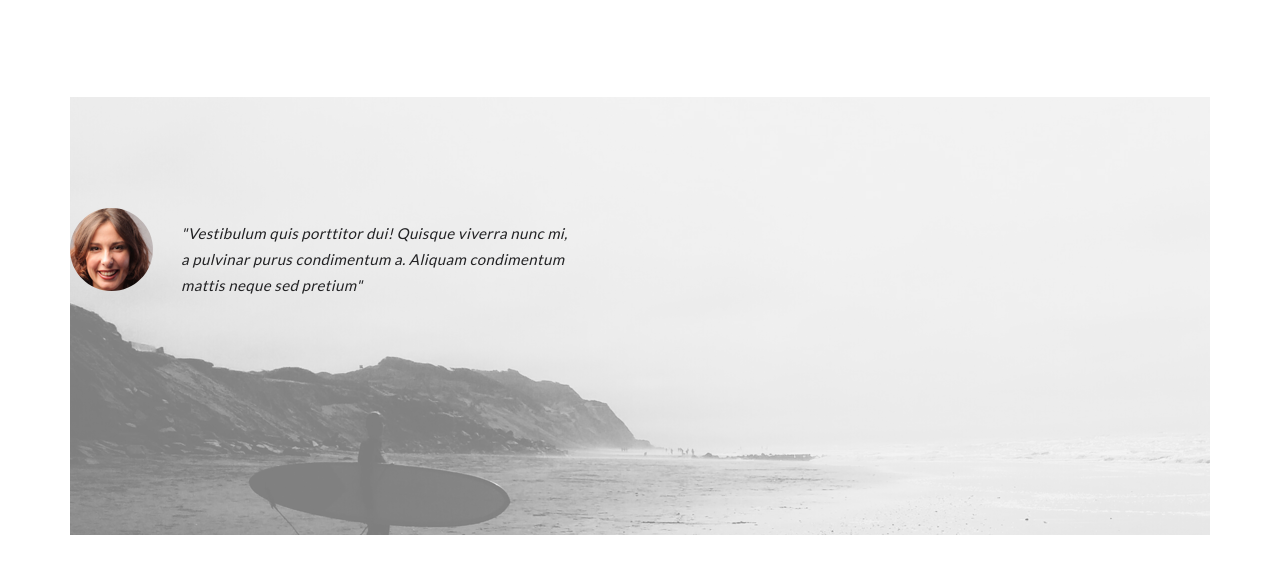
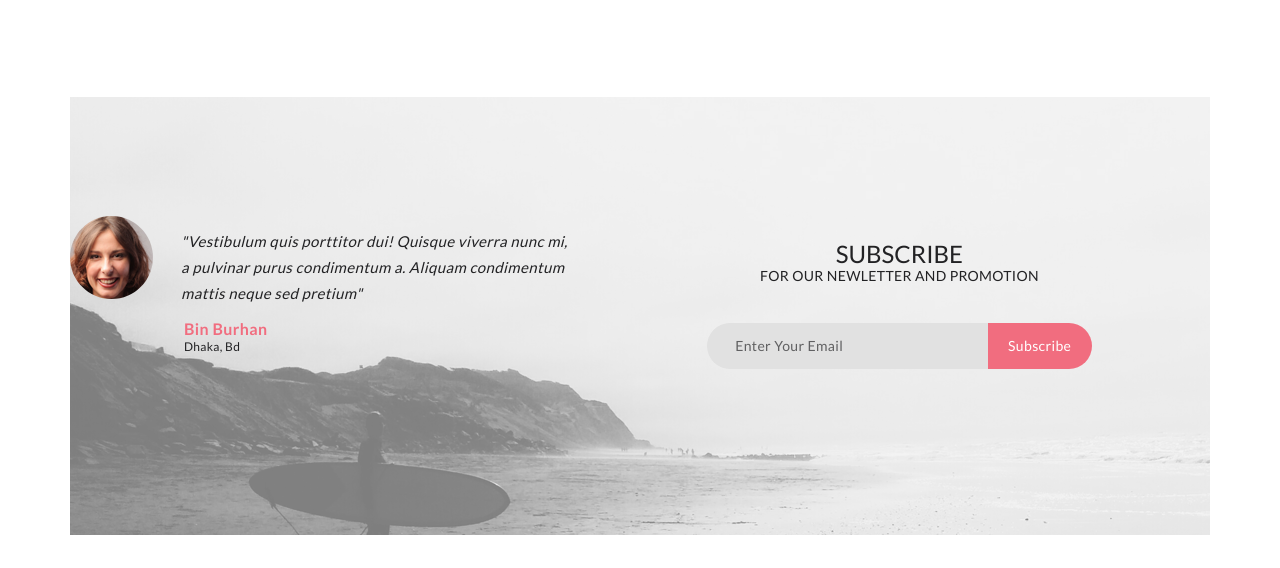
Before and after one commit to Underwerse/underwerse.github.io, a PHP site: page / in a window 1280 px wide. Shown: the part 3422-3990 px from the top of the page. Before the commit the page ends 3957 px from the top, so only its background shows below. Run offline with PHP 8.4, Linux system fonts and the light colour scheme.

Commit message:
Subscribe-right в процессе

```diff
--- a/brand/index.html
+++ b/brand/index.html
@@ -138,14 +138,32 @@
         <section class="subscription">
             <div class="subscription-left">
                 <img src="./img/avatar.png" alt="" class="avatar">
-                <p>"Vestibulum quis porttitor dui! Quisque viverra nunc mi,
+                <p id="subscription-left-quote">"Vestibulum quis porttitor dui! Quisque viverra nunc mi,
                     a pulvinar purus condimentum a. Aliquam condimentum mattis neque sed pretium"</p>
-                <p></p>
-                <p></p>
+                <p id="subscription-left-name">Bin Burhan</br>
+                <span>Dhaka, Bd</span></p>
+            </div>
+            <div class="subscription-right">
+                <p>Subscribe </br>
+                <span>FOR OUR NEWLETTER AND PROMOTION</span></p>
+                <div class="subscribe-btn">
+                    <div class="subscribe-btn-left">
+                        <span>Enter Your Email</span>
+                    </div>
+                    <div class="subscribe-btn-right">
+                        <span>Subscribe</span>
+                    </div>
+                </div>
             </div>
         </section>
 
         <div class="clearfix"></div>
+
+        <section class="brandInfoSection">
+            <div class="brand-info-left"></div>
+            <div class="brand-info-right"></div>
+        </section>
+
         <div class="footer"></div>
     </div>
 </body>
--- a/brand/style.css
+++ b/brand/style.css
@@ -413,20 +413,102 @@ ul li {
   overflow: hidden;
 }
 .subscription .subscription-left {
+  display: inline-block;
   margin-top: 111px;
+  width: 550px;
 }
 .subscription .subscription-left img {
   float: left;
 }
-.subscription .subscription-left p {
+.subscription .subscription-left #subscription-left-quote {
+  line-height: 26px;
   margin-left: 28px;
   margin-top: 12px;
+  padding-bottom: 0;
   display: inline-block;
   width: 395px;
   color: #222224;
   font-family: 'Lato';
   font-size: 15px;
   font-style: italic;
-  line-height: 26px;
   letter-spacing: 0.4px;
 }
+.subscription .subscription-left #subscription-left-name {
+  padding: 0;
+  margin-left: 114px;
+  margin-top: 15px;
+  color: #f16d7f;
+  font-family: 'Lato';
+  font-size: 16px;
+  font-weight: 700;
+  letter-spacing: 0.4px;
+  line-height: 1;
+}
+.subscription .subscription-left #subscription-left-name span {
+  padding: 0;
+  color: #222224;
+  font-family: 'Lato';
+  font-size: 12px;
+  font-weight: 300;
+  letter-spacing: 0.3px;
+}
+.subscription .subscription-right {
+  display: inline-block;
+  margin-top: 148px;
+  width: 550px;
+  text-align: center;
+}
+.subscription .subscription-right p {
+  color: #222224;
+  font-family: 'Lato';
+  font-size: 24px;
+  text-transform: uppercase;
+  font-weight: 400;
+}
+.subscription .subscription-right p span {
+  font-size: 14px;
+  letter-spacing: 0.6px;
+  line-height: 54px;
+  letter-spacing: 0.35px;
+  line-height: 24px;
+}
+.subscription .subscription-right .subscribe-btn {
+  margin-top: 35px;
+}
+.subscription .subscription-right .subscribe-btn .subscribe-btn-left {
+  display: inline-block;
+  width: 282px;
+  height: 46px;
+  background-color: #e1e1e1;
+  border-radius: 23px 0 0 23px;
+  text-align: left;
+  padding-left: 28px;
+}
+.subscription .subscription-right .subscribe-btn .subscribe-btn-left span {
+  line-height: 46px;
+  opacity: 0.67;
+  color: #222224;
+  font-family: 'Lato';
+  font-size: 14px;
+  font-weight: 400;
+  letter-spacing: 0.35px;
+}
+.subscription .subscription-right .subscribe-btn .subscribe-btn-right {
+  display: inline-block;
+  width: 104px;
+  height: 46px;
+  background-color: #f16d7f;
+  border-radius: 0 23px 23px 0;
+  margin-left: -6px;
+}
+.subscription .subscription-right .subscribe-btn .subscribe-btn-right span {
+  line-height: 46px;
+  color: #ffffff;
+  font-family: 'Lato';
+  font-size: 14px;
+  font-weight: 400;
+  letter-spacing: 0.35px;
+}
+.brandInfoSection {
+  height: 460px;
+}
--- a/brand/style.less
+++ b/brand/style.less
@@ -399,22 +399,105 @@ ul li {
     margin-top: 97px;
     overflow: hidden;
     .subscription-left {
+        display: inline-block;
         margin-top: 111px;
+        width: 550px;
+        // float: left;
         img {
             float: left;
         }
-        p {
+        #subscription-left-quote {
+            line-height: 26px;
             margin-left: 28px;
             margin-top: 12px;
+            padding-bottom: 0;
             display: inline-block;
             width: 395px;
             color: #222224;
             font-family: 'Lato';
             font-size: 15px;
             font-style: italic;
-            line-height: 26px;
             letter-spacing: 0.4px;
         }
+        #subscription-left-name {
+            padding: 0;
+            margin-left: 114px;
+            margin-top: 15px;
+            color: #f16d7f;
+            font-family: 'Lato';
+            font-size: 16px;
+            font-weight: 700;
+            letter-spacing: 0.4px;
+            line-height: 1;
+            span {
+                padding: 0;
+                color: #222224;
+                font-family: 'Lato';
+                font-size: 12px;
+                font-weight: 300;
+                letter-spacing: 0.3px;
+            }
+        }
     }
+    .subscription-right {
+        display: inline-block;
+        margin-top: 148px;
+        width: 550px;
+        text-align: center;
+        p {
+            color: #222224;
+            font-family: 'Lato';
+            font-size: 24px;
+            text-transform: uppercase;
+            font-weight: 400;
+            span {
+                font-size: 14px;
+                letter-spacing: 0.6px;
+                line-height: 54px;
+                letter-spacing: 0.35px;
+                line-height: 24px;
+            }
+        }
+        .subscribe-btn {
+            margin-top: 35px;
+            .subscribe-btn-left {
+                display: inline-block;
+                width: 282px;
+                height: 46px;
+                background-color: #e1e1e1;
+                border-radius: 23px 0 0 23px;
+                text-align: left;
+                padding-left: 28px;
+                span {
+                    line-height: 46px;
+                    opacity: 0.67;
+                    color: #222224;
+                    font-family: 'Lato';
+                    font-size: 14px;
+                    font-weight: 400;
+                    letter-spacing: 0.35px;
+                }
+            }
+            .subscribe-btn-right {
+                display: inline-block;
+                width: 104px;
+                height: 46px;
+                background-color: #f16d7f;
+                border-radius: 0 23px 23px 0;
+                margin-left: -6px;
+                span {
+                    line-height: 46px;
+                    color: #ffffff;
+                    font-family: 'Lato';
+                    font-size: 14px;
+                    font-weight: 400;
+                    letter-spacing: 0.35px;
+                }
+            }
+        }
+    }
+}
 
+.brandInfoSection {
+    height: 460px;
 }
```
